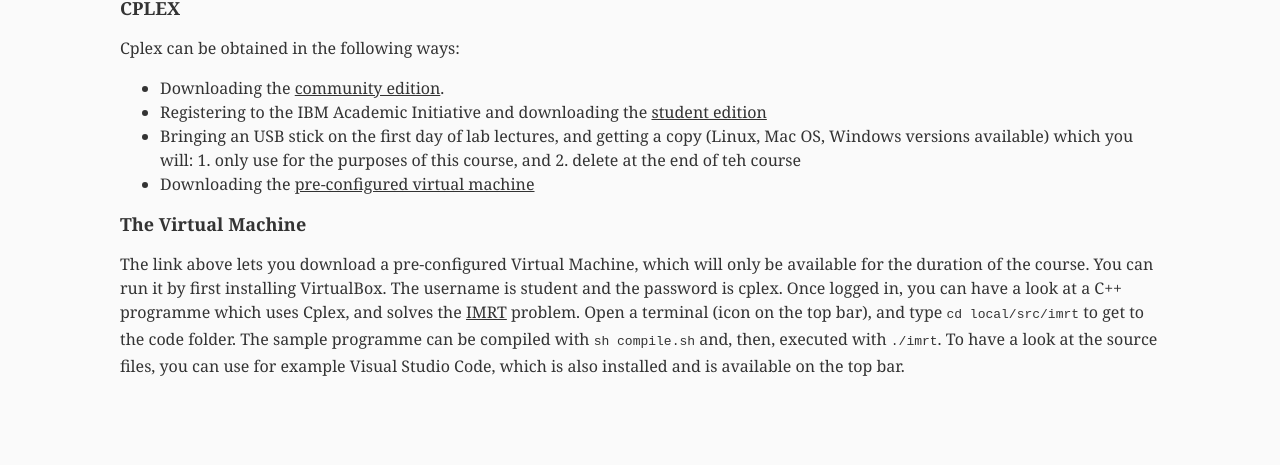
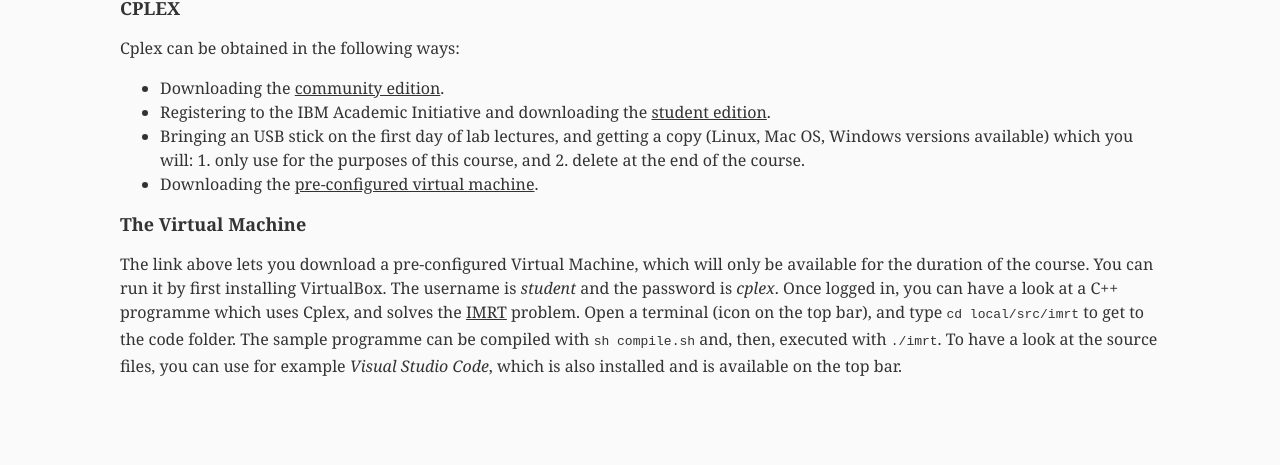
Before and after one commit to alberto-santini/alberto-santini.github.io, a Jekyll site: the page built from oa/index.html, in a window 1280 px wide. Shown: the part 632-1097 px from the top of the page. Built offline with Jekyll 4.4.1, drawn with Linux system fonts in a browser that asks for light colours.

Commit message:
Fixed typos

```diff
--- a/oa/index.html
+++ b/oa/index.html
@@ -47,9 +47,9 @@
       Cplex can be obtained in the following ways:
       <ul>
         <li>Downloading the <a href="https://www-01.ibm.com/software/websphere/products/optimization/cplex-studio-community-edition/">community edition</a>.</li>
-        <li>Registering to the IBM Academic Initiative and downloading the <a href="https://ibm.onthehub.com/WebStore/OfferingDetails.aspx?o=9b4eadea-9776-e611-9421-b8ca3a5db7a1">student edition</a></li>
-        <li>Bringing an USB stick on the first day of lab lectures, and getting a copy (Linux, Mac OS, Windows versions available) which you will: 1. only use for the purposes of this course, and 2. delete at the end of teh course</li>
-        <li>Downloading the <a href="http://137.204.57.207">pre-configured virtual machine</a></li>
+        <li>Registering to the IBM Academic Initiative and downloading the <a href="https://ibm.onthehub.com/WebStore/OfferingDetails.aspx?o=9b4eadea-9776-e611-9421-b8ca3a5db7a1">student edition</a>.</li>
+        <li>Bringing an USB stick on the first day of lab lectures, and getting a copy (Linux, Mac OS, Windows versions available) which you will: 1. only use for the purposes of this course, and 2. delete at the end of the course.</li>
+        <li>Downloading the <a href="http://137.204.57.207">pre-configured virtual machine</a>.</li>
       </ul>
     </p>
 
@@ -58,11 +58,11 @@
     <p>
       The link above lets you download a pre-configured Virtual Machine, which will only be available for the duration of the course.
       You can run it by first installing VirtualBox.
-      The username is <emph>student</emph> and the password is <emph>cplex</emph>.
+      The username is <i>student</i> and the password is <i>cplex</i>.
       Once logged in, you can have a look at a C++ programme which uses Cplex, and solves the <a href="files/oa/imrt.pdf">IMRT</a> problem.
       Open a terminal (icon on the top bar), and type <code>cd local/src/imrt</code> to get to the code folder.
       The sample programme can be compiled with <code>sh compile.sh</code> and, then, executed with <code>./imrt</code>.
-      To have a look at the source files, you can use for example <emph>Visual Studio Code</code>, which is also installed and is available on the top bar.
+      To have a look at the source files, you can use for example <i>Visual Studio Code</i>, which is also installed and is available on the top bar.
     </p>
   </div>
 </section>
```
